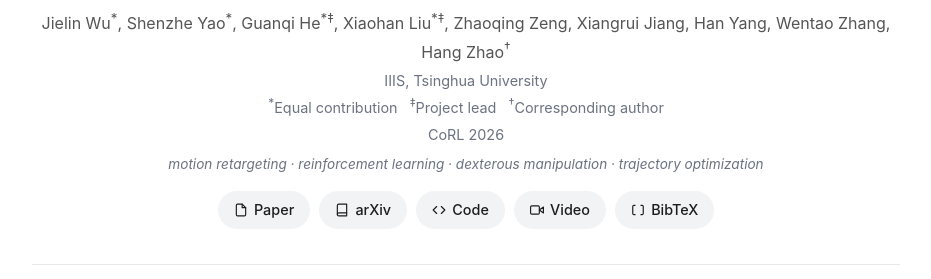
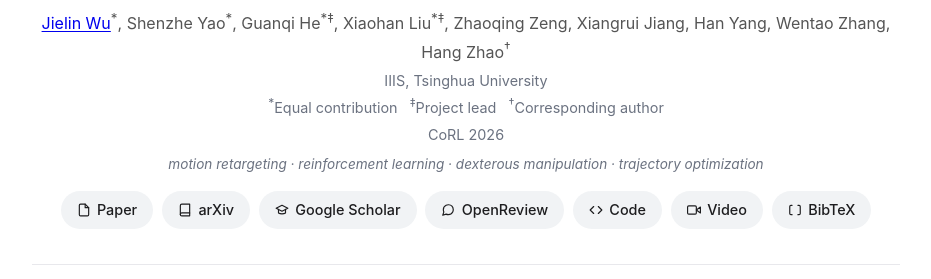
Before and after one commit to TopoRetarget2026/TopoRetarget, a plain HTML site: page index.html in a window 1280 px wide. Shown: the part 223-502 px from the top of the page, without its empty margins (174-1105 px from the left). Drawn offline with Linux system fonts and the light colour scheme.

Commit message:
Link author homepage and academic resources

```diff
--- a/index.html
+++ b/index.html
@@ -11,7 +11,7 @@
 <header>
   <h1><span class="topo">TopoRetarget</span>: Interaction-Preserving Retargeting<br>for Dexterous Manipulation</h1>
   <p class="authors">
-    Jielin Wu<sup>*</sup>, Shenzhe Yao<sup>*</sup>, Guanqi He<sup>*&Dagger;</sup>, Xiaohan Liu<sup>*&Dagger;</sup>,
+    <a href="https://airjason50.github.io/" rel="me">Jielin Wu</a><sup>*</sup>, Shenzhe Yao<sup>*</sup>, Guanqi He<sup>*&Dagger;</sup>, Xiaohan Liu<sup>*&Dagger;</sup>,
     Zhaoqing Zeng, Xiangrui Jiang, Han Yang, Wentao Zhang, Hang Zhao<sup>&dagger;</sup>
   </p>
   <p class="venue">
@@ -30,6 +30,14 @@
     <a class="pill" href="https://arxiv.org/abs/2606.16272">
       <svg viewBox="0 0 24 24" width="14" height="14" fill="none" stroke="currentColor" stroke-width="2" stroke-linecap="round" stroke-linejoin="round"><path d="M4 19.5A2.5 2.5 0 0 1 6.5 17H20"/><path d="M6.5 2H20v20H6.5A2.5 2.5 0 0 1 4 19.5v-15A2.5 2.5 0 0 1 6.5 2z"/></svg>
       arXiv
+    </a>
+    <a class="pill" href="https://scholar.google.com/citations?view_op=view_citation&amp;user=GMuQ-scAAAAJ&amp;citation_for_view=GMuQ-scAAAAJ:9yKSN-GCB0IC">
+      <svg viewBox="0 0 24 24" width="14" height="14" fill="none" stroke="currentColor" stroke-width="2" stroke-linecap="round" stroke-linejoin="round" aria-hidden="true"><path d="m2 9 10-5 10 5-10 5-10-5Z"/><path d="M6 11v6c3 2 9 2 12 0v-6"/></svg>
+      Google Scholar
+    </a>
+    <a class="pill" href="https://openreview.net/forum?id=9w3PEC3XLg">
+      <svg viewBox="0 0 24 24" width="14" height="14" fill="none" stroke="currentColor" stroke-width="2" stroke-linecap="round" stroke-linejoin="round" aria-hidden="true"><path d="M21 11.5a8.4 8.4 0 0 1-.9 3.8 8.5 8.5 0 0 1-7.6 4.7 8.4 8.4 0 0 1-3.8-.9L3 21l1.9-5.7a8.4 8.4 0 0 1-.9-3.8 8.5 8.5 0 0 1 4.7-7.6 8.4 8.4 0 0 1 3.8-.9h.5a8.5 8.5 0 0 1 8 8v.5Z"/></svg>
+      OpenReview
     </a>
     <a class="pill" href="https://github.com/wuji-technology/toporetarget">
       <svg viewBox="0 0 24 24" width="14" height="14" fill="none" stroke="currentColor" stroke-width="2" stroke-linecap="round" stroke-linejoin="round"><polyline points="16 18 22 12 16 6"/><polyline points="8 6 2 12 8 18"/></svg>
```
